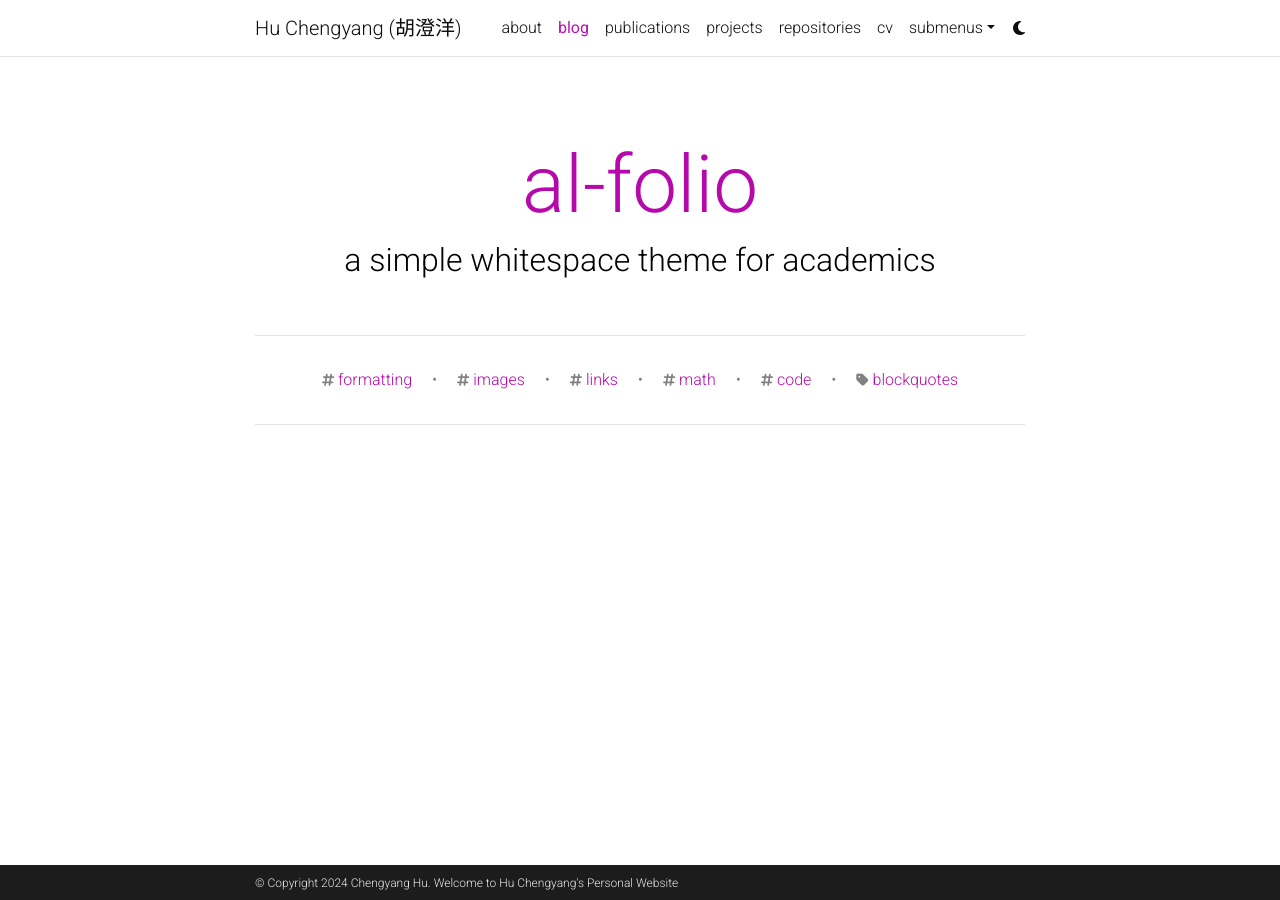
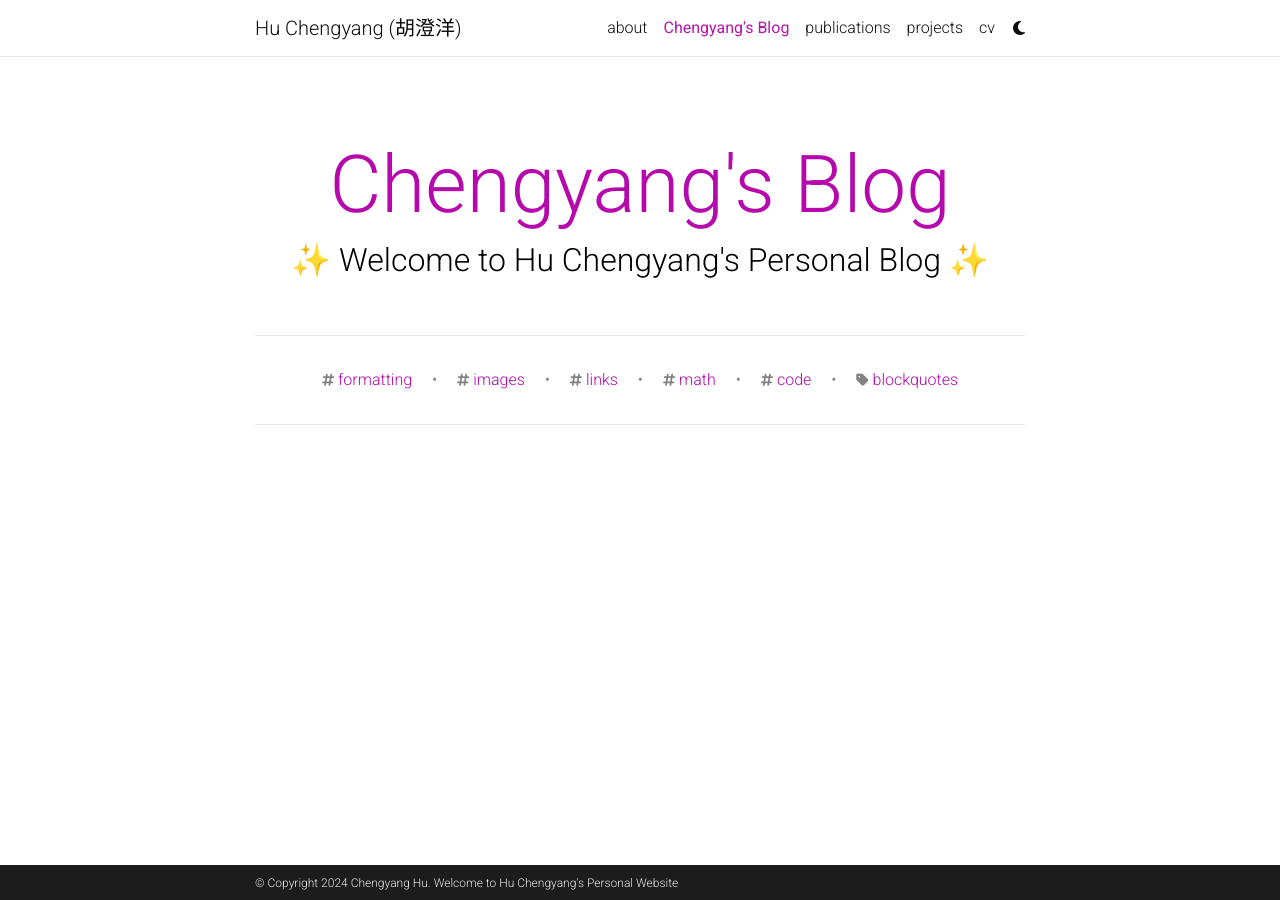
Before and after one commit to hu-cheng-yang/hu-cheng-yang.github.io, a Jekyll site: the page built from blog/index.html, in a window 1280 px wide. Built offline with Jekyll 4.4.1, drawn with Linux system fonts in a browser that asks for light colours; full-size pictures stand in for the smaller copies a plugin makes; the list of posts is cut into pages by our own code; comment, search, counter and statistics services are not loaded; a style sheet for code colours, icons or effects is not loaded.

```diff
--- a/_config.yml
+++ b/_config.yml
@@ -120,9 +120,9 @@
 # Blog
 # -----------------------------------------------------------------------------
 
-blog_name: al-folio # blog_name will be displayed in your blog page
-blog_nav_title: blog # your blog must have a title for it to be displayed in the nav bar
-blog_description: a simple whitespace theme for academics
+blog_name: Chengyang's Blog # blog_name will be displayed in your blog page
+blog_nav_title: Chengyang's Blog # your blog must have a title for it to be displayed in the nav bar
+blog_description: ✨ Welcome to Hu Chengyang's Personal Blog ✨ # blog_description will be displayed in your blog page
 permalink: /blog/:year/:title/
 
 # Pagination
@@ -270,8 +270,8 @@
 
 scholar:
 
-  last_name: [Einstein]
-  first_name: [Albert, A.]
+  last_name: [Hu]
+  first_name: [Chengyang]
 
   style: apa
   locale: en
```
Also changed, not shown: _bibliography/papers.bib (+0 -82 lines), _pages/dropdown.md (deleted, +0 -13 lines), _pages/repositories.md (deleted, +0 -44 lines).
